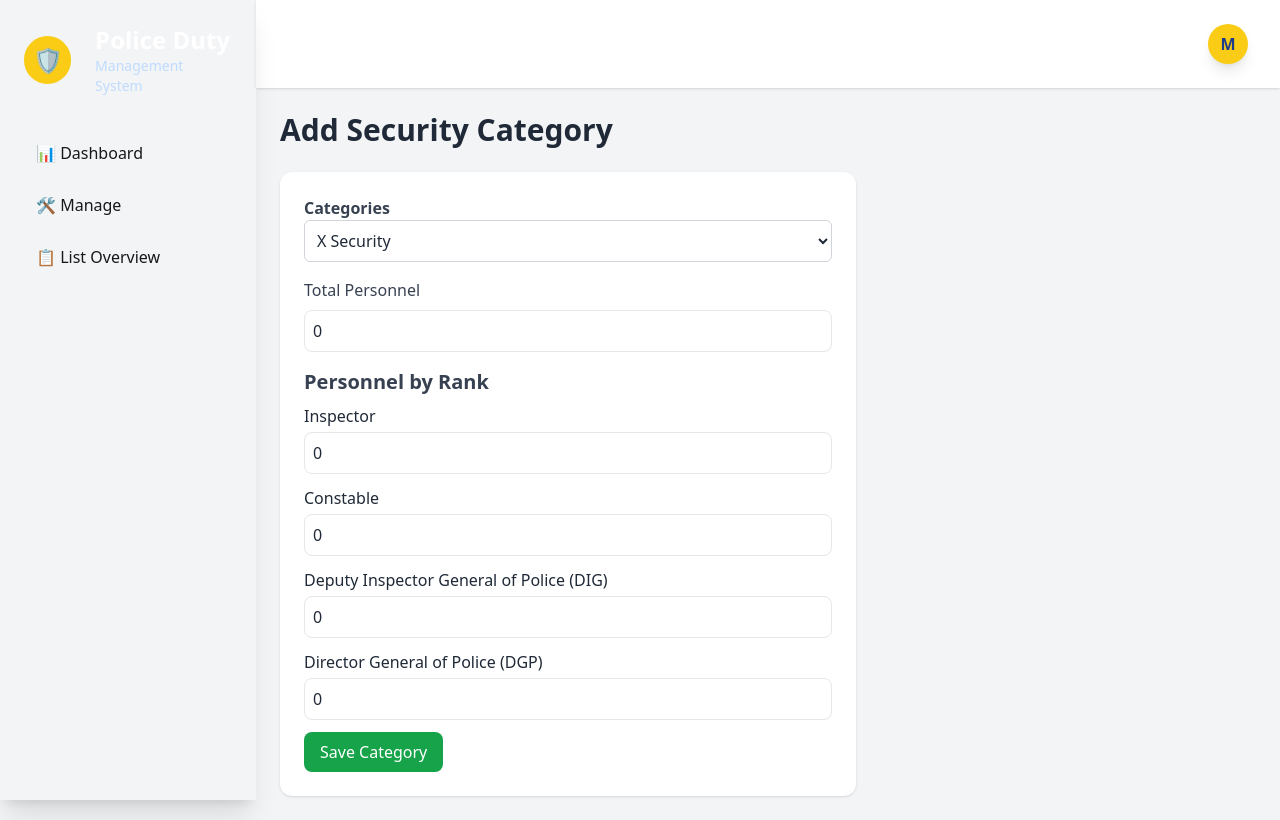
After one commit to jasvant0020/Pollice_Duty_management, a Django app: page /add_security_category/ in a window 1280 px wide. The commit adds this page. Run offline with Django 5.2, Linux system fonts and the light colour scheme; data comes from the database, SQL or seed files in the repository; both versions use the stored data as it was after the commit; style sheets or scripts are compiled from the project's sources; some libraries are stand-ins or nearby versions.

Commit message:
add dropdown for predefined category and other option for custom category

```diff
--- /dev/null
+++ b/app/templates/admin_panel/add_security_category.html
@@ -0,0 +1,56 @@
+{% extends 'admin_panel/admin_base.html' %}
+{% block page_title %}Add Security Category{% endblock %}
+
+{% block content %}
+<h1 class="text-3xl font-bold text-gray-800 mb-6">Add Security Category</h1>
+
+<div class="bg-white shadow rounded-xl p-6 max-w-xl">
+    <form method="POST">
+        {% csrf_token %}
+
+        <label class="font-semibold text-gray-700">Categories</label>
+        <select id="category-select" name="category_name"
+                class="w-full text-gray-800 border border-gray-300 rounded-md p-2 mb-4 focus:outline-none focus:ring-2 focus:ring-blue-500">
+            {% for c in category %}
+            <option value="{{ c.category }}" class="py-3 px-4 font-medium text-gray-800">{{ c.category }}</option>
+            {% endfor %}
+        </select>
+
+        <input type="text" id="custom-category" name="custom_category" placeholder="Enter custom category name"
+            style="display:none;"
+            class="w-full text-gray-800 p-2 mb-4 border rounded-lg focus:outline-none focus:ring-2 focus:ring-blue-500">
+
+
+        <!-- Total Personnel -->
+        <label class="block mb-2 font-medium text-gray-700">Total Personnel</label>
+        <input type="number" name="total_personnel" value="0" min="0" required
+               class="w-full text-gray-800 p-2 mb-4 border rounded-lg focus:outline-none focus:ring-2 focus:ring-blue-500">
+
+        <!-- Personnel by Rank -->
+        <h2 class="text-xl font-semibold text-gray-700 mb-2">Personnel by Rank</h2>
+        {% for rank in ranks %}
+            <label class="block mb-1 text-gray-800">{{ rank }}</label>
+            <input type="number" name="{{ rank }}" value="0" min="0"
+                class="w-full text-gray-800 p-2 mb-3 border rounded-lg focus:outline-none focus:ring-2 focus:ring-blue-500">
+        {% endfor %}
+
+        <!-- Submit Button -->
+        <button type="submit" class="px-4 py-2 bg-green-600 text-white rounded-lg hover:bg-green-700">Save Category</button>
+    </form>
+</div>
+<script>
+document.addEventListener('DOMContentLoaded', function () {
+    const categorySelect = document.getElementById('category-select');
+    const customInput = document.getElementById('custom-category');
+
+    categorySelect.addEventListener('change', function () {
+        if (this.value === 'other') {
+            customInput.style.display = 'block';
+        } else {
+            customInput.style.display = 'none';
+            customInput.value = ''; // clear custom input if not needed
+        }
+    });
+});
+</script>
+{% endblock %}
--- a/app/views.py
+++ b/app/views.py
@@ -50,11 +50,16 @@ rank = [
 ]
 
 
-role = [
-    {'role':'Admin'},
-    {'role':'GD Munsi'},
-    {'role':'User'}
+category = [
+    {'category': 'X Security'},
+    {'category': 'Y Security'},
+    {'category': 'Y+ Security'},
+    {'category': 'Z Security'},
+    {'category': 'Z+ Security'},
+    {'category': 'SPG Security'},  # Special Protection Group (highest level, for PM of India)
+    {'category':'other'}
 ]
+
 
 #------ Custom GD Munsi Panel Views ------
 def dashboard(request):
@@ -238,6 +243,87 @@ def delete_user(request, user_id):
     return redirect('manage_users')
 
 
+
+#-------- CRUD opration by admin to Manage Police Categories ---------
+
+from django.shortcuts import render, redirect, get_object_or_404
+from .models import SecurityCategory, Officer
+
+def manage_police_categories(request):
+    categories = SecurityCategory.objects.all()
+    return render(request, "admin_panel/manage_police_categories.html", {'categories': categories})
+
+
+def add_security_category(request):
+    ranks = Officer.objects.values_list('rank', flat=True).distinct()
+
+    context = {
+        'ranks': ranks,
+        'category': category
+    }
+
+    if request.method == "POST":
+
+        # 1️⃣ Get selected category name
+        selected_category = request.POST.get('category_name')
+        custom_category = request.POST.get('custom_category')
+
+        # 2️⃣ Decide final category name
+        if selected_category == "other" and custom_category:
+            name = custom_category
+        else:
+            name = selected_category
+
+        # 3️⃣ Continue with existing logic
+        total_personnel = int(request.POST.get('total_personnel', 0))
+        personnel_by_rank = {}
+
+        for rank in ranks:
+            count = request.POST.get(rank, 0)
+            personnel_by_rank[rank] = int(count)
+
+        SecurityCategory.objects.create(
+            name=name,
+            total_personnel=total_personnel,
+            personnel_by_rank=personnel_by_rank
+        )
+
+        return redirect('manage_police_categories')
+
+    return render(request, 'admin_panel/add_security_category.html', context)
+
+
+def edit_security_category(request, category_id):
+    ranks = Officer.objects.values_list('rank', flat=True).distinct()
+    context = {
+        'category': category,
+        'ranks': ranks
+    }
+    category = get_object_or_404(SecurityCategory, id=category_id)
+    if request.method == "POST":
+        category.name = request.POST.get('name')
+        category.total_personnel = int(request.POST.get('total_personnel', 0))
+
+        personnel_by_rank = {}
+        for rank in [r['rank'] for r in ranks]:
+            personnel_by_rank[rank] = int(request.POST.get(rank, 0))
+        category.personnel_by_rank = personnel_by_rank
+        category.save()
+        return redirect('manage_police_categories')
+
+    return render(request, 'admin_panel/edit_security_category.html',context)
+
+
+def delete_security_category(request, category_id):
+    category = get_object_or_404(SecurityCategory, id=category_id)
+    category.delete()
+    return redirect('manage_police_categories')
+
+
+
+
+
+
 #----- firebase push notification -----
 def showFirebaseJS(request):
     data='importScripts("https://www.gstatic.com/firebasejs/8.2.0/firebase-app.js");' \
--- a/project/urls.py
+++ b/project/urls.py
@@ -25,10 +25,15 @@ urlpatterns = [
     # -------------------------------------------------------
     # UPDATED: Added CRUD URLs for Manage Users functionality
     # -------------------------------------------------------
-    path('manage_users/add/', views.add_user, name='add_user'),           # UPDATED
-    path('manage_users/edit/<int:user_id>/', views.edit_user, name='edit_user'),  # UPDATED
-    path('manage_users/delete/<int:user_id>/', views.delete_user, name='delete_user'),  # UPDATED
+    path('manage_users/add/', views.add_user, name='add_user'),
+    path('manage_users/edit/<int:user_id>/', views.edit_user, name='edit_user'),
+    path('manage_users/delete/<int:user_id>/', views.delete_user, name='delete_user'),
     # -------------------------------------------------------
+    # UPDATED: Added CRUD URLs for Manage Police Categories
+    # -------------------------------------------------------
+    path('add_security_category/', views.add_security_category, name='add_security_category'),
+    path('edit_security_category/<int:category_id>/', views.edit_security_category, name='edit_security_category'),
+    path('delete_security_category/<int:category_id>/', views.delete_security_category, name='delete_security_category'),
 
     # Custom user Panel Pages
     path("user_profile/", views.user_profile, name="user_profile"),
```
Also changed, not shown: app/models.py (+11 -0 lines), app/templates/admin_panel/edit_security_category.html (added, +36 -0 lines), app/templates/admin_panel/manage_police_categories.html (+15 -10 lines), app/migrations/0002_securitycategory.py (added), db.sqlite3.
